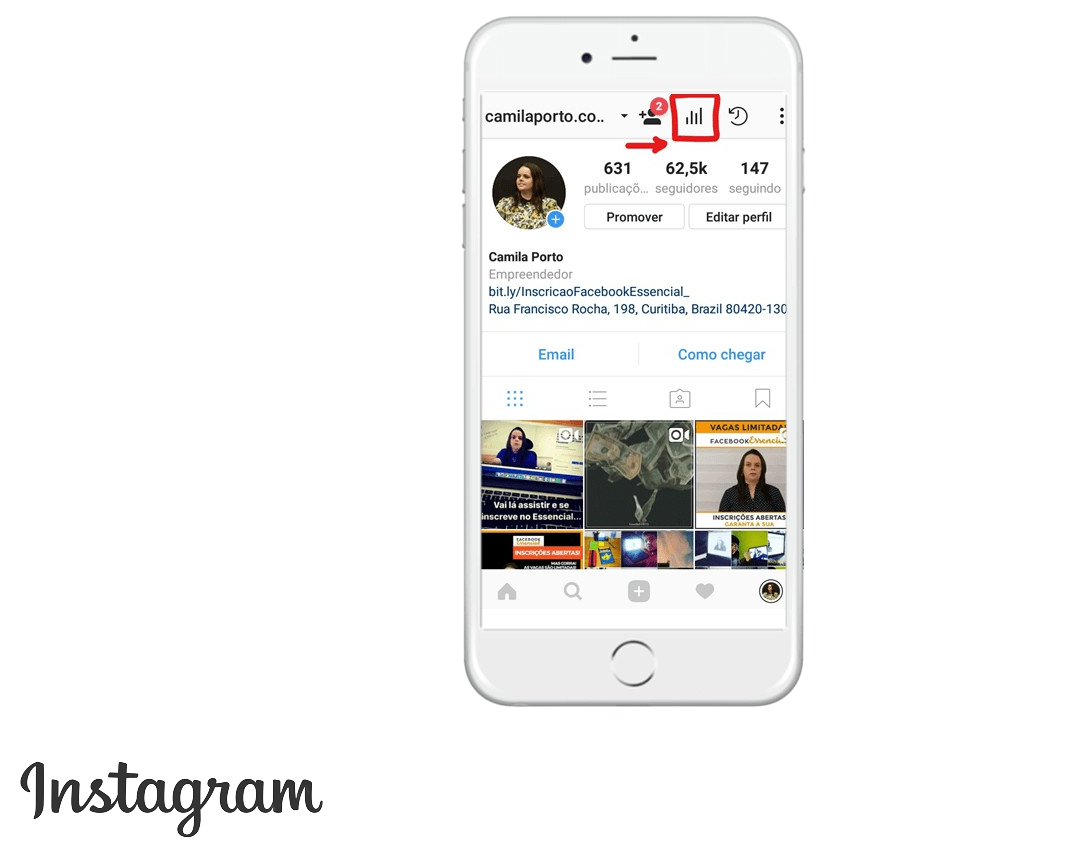
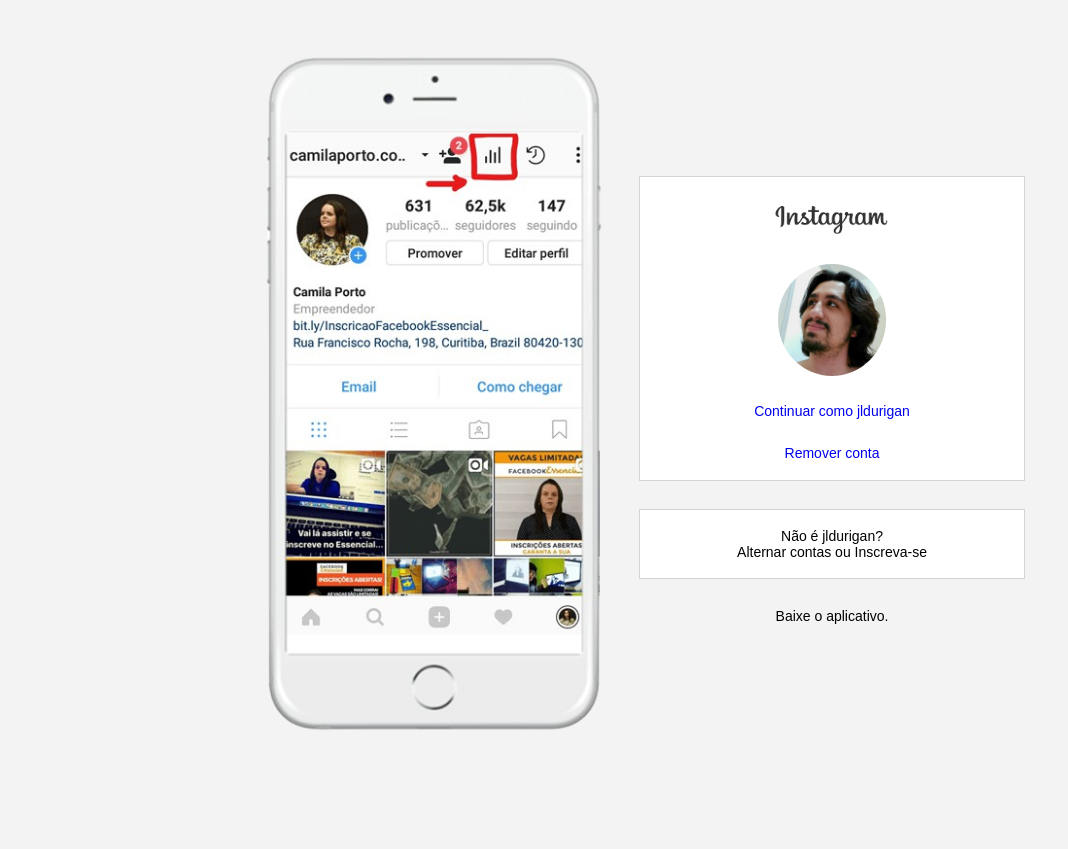
Before and after one commit to jldurigan/instagram-projeto, a plain HTML site: page index.html in a window 1280 px wide. Shown: the top 849 px of the page, without its empty margins (0-1068 px from the left). After the commit the page ends 800 px from the top, so only its background shows below. Drawn offline with Linux system fonts and the light colour scheme.

Commit message:
css principal pronto (conteúdo ajustado)

```diff
--- a/index.html
+++ b/index.html
@@ -17,8 +17,25 @@
                     <div class="profile-photo">
                         <img src="./img/perfil.jpg" alt="Foto de perfil">
                     </div>
-                    <a href="#" class="instagram-login">Continue como jldurigan</a>
+                    <a href="#" class="instagram-login">Continuar como jldurigan</a>
                     <a href="#" class="instagram-logout">Remover conta</a>
+
+                </div>
+                <div class="group">
+                    <p class="not-account">Não é jldurigan?<p>
+                    <p class="not-account">
+                        <span class="link-blue">Alternar contas</span>
+                        ou
+                        <span class="link-blue">Inscreva-se</span>
+                    </p>
+
+                </div>
+                <div class="get-the-app">
+                    <p class="get-app">Baixe o aplicativo.</p>
+                    <div class="download">
+                        <a href="" class="app-download"></a>
+                        <a href="" class="app-download"></a>
+                    </div>
                 </div>
             </div>
         </div>
--- a/style.css
+++ b/style.css
@@ -0,0 +1,77 @@
+* {
+    padding: 0;
+    margin: 0;
+    box-sizing: 0;
+    text-decoration: none;
+    font-family: sans-serif;
+    font-size: 14px;
+}
+
+body {
+    width: 100%;
+    min-height: 100vh;
+    background-color: rgb(243, 243, 243);
+    margin: 0;
+    padding: 0;
+    display: flex;
+    justify-content: center;
+}
+
+.instagram-wrapper{
+    display: flex;
+    align-items: center;
+    justify-content: start;
+    width: 60%;
+    height: 100vh;
+}
+
+.instagram-phone{
+    display: flex;
+    align-items: center;
+    justify-content: center;
+    width: 50%;
+}
+
+.instagram-phone img{
+    height: 50rem;
+}
+
+.instagram-continue{
+    display: flex;
+    align-items: center;
+    justify-content: space-around;
+    flex-direction: column;
+    width: 50%;
+    min-height: 34rem;
+}
+
+.group{
+    display: flex;
+    justify-content: space-between;
+    align-items: center;
+    flex-direction: column;
+    background-color: #ffffff;
+    width: 100%;
+    padding: 1.3rem 0;
+    border: 1px solid lightgray;
+}
+
+.group:nth-child(1){
+    min-height: 19rem;
+}
+
+.instagram-logo{
+    height: 3rem;
+}
+
+.profile-photo{
+    display: flex;
+    justify-content: center;
+    align-items: center;
+    border-radius: 50%;
+    overflow: hidden;
+}
+
+.profile-photo img{
+    height: 8rem;
+}
```
